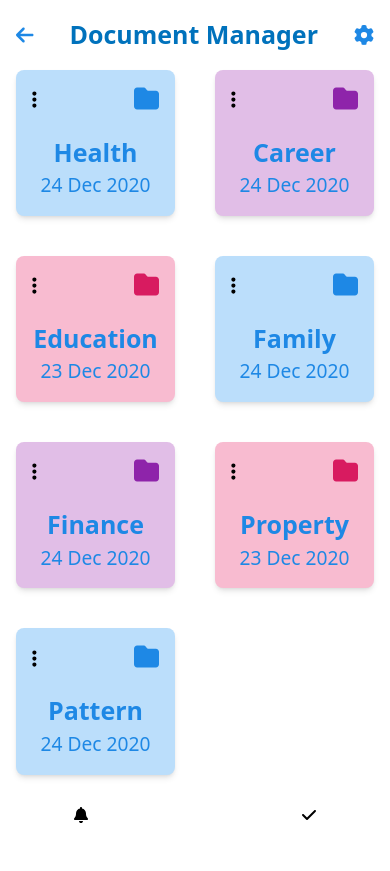
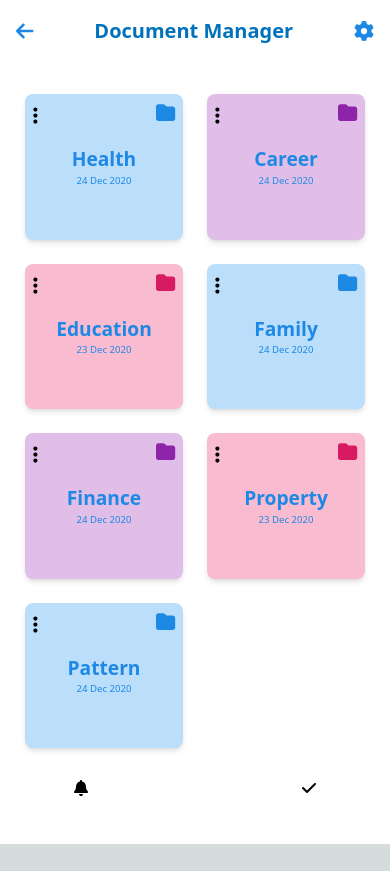
Before and after one commit to Service-Design-Studio/1d-final-project-summer-2024-SDS-2024-Team-14, a Next.js app: page /document_manager in a window 390 px wide. After the commit the page ends 844 px from the top, so only its background shows below. Built offline with nearby package versions, Linux system fonts and the light colour scheme.

Commit message:
tidied responsiveness for haowei

```diff
--- a/src/components/dm_header.js
+++ b/src/components/dm_header.js
@@ -28,11 +28,11 @@ import { faArrowLeft, faCog } from '@fortawesome/free-solid-svg-icons';
 
 const Header = () => {
   return (
-    <header className="flex items-center justify-between mb-4">
+    <header className="flex items-center justify-between mb-12">
       <button className="text-blue-600">
         <FontAwesomeIcon icon={faArrowLeft} size="lg" />
       </button>
-      <h1 className="text-2xl font-bold text-darkblue">Document Manager</h1>
+      <h1 className="text-xl md:text-3xl  font-bold text-darkblue">Document Manager</h1>
       <button className="text-blue-600">
         <FontAwesomeIcon icon={faCog} size="lg" />
       </button>
--- a/src/components/document_manager/dm_card.js
+++ b/src/components/document_manager/dm_card.js
@@ -21,18 +21,18 @@ import { faFolder, faEllipsisV } from '@fortawesome/free-solid-svg-icons';
 const Card = ({ title, date, bgColor, iconColor }) => {
   return (
     <div className={`relative p-4 sm:p-6 md:p-8 rounded-lg shadow-md ${bgColor} flex flex-col justify-center items-center`}>
-      <div className="absolute top-4 left-4">
+      <div className="absolute top-2 left-2 md:top-4 md:left-4">
         <button className="text-gray-600 text-lg"> {/* Adjusted icon size */}
           <FontAwesomeIcon icon={faEllipsisV} />
         </button>
       </div>
-      <div className="absolute top-4 right-4">
-        <FontAwesomeIcon icon={faFolder} className={`text-2xl ${iconColor}`} /> {/* Adjusted icon size */}
+      <div className="absolute top-2 right-2 sm:top-4 sm:right-4">
+        <FontAwesomeIcon icon={faFolder} className={`sm:text-2xl text-lg ${iconColor}`} /> {/* Adjusted icon size */}
       </div>
-      <h2 className="text-2xl sm:text-3xl md:text-4xl lg:text-5xl xl:text-6xl font-semibold text-blue-600 text-center mt-12 overflow-hidden whitespace-nowrap"> {/* Adjusted text size */}
+      <h2 className="text-lg sm:text-2xl md:text-2xl lg:text-2xl xl:text-2xl font-semibold text-blue-600 text-center overflow-hidden whitespace-nowrap"> {/* Adjusted text size */}
         {title}
       </h2>
-      <p className="text-lg sm:text-xl md:text-2xl lg:text-3xl xl:text-4xl text-blue-600 text-center overflow-hidden whitespace-nowrap"> {/* Adjusted text size */}
+      <p className="text-md sm:text-xl md:text-2xl lg:text-1xl xl:text-1xl text-blue-600 text-center overflow-hidden whitespace-nowrap"> {/* Adjusted text size */}
         {date}
       </p>
     </div>
--- a/src/pages/document_manager.js
+++ b/src/pages/document_manager.js
@@ -38,7 +38,7 @@ const DocumentManager = () => {
   return (
     <div className="min-h-screen bg-white p-4 flex flex-col justify-between">
       <Header />
-      <main className="grid grid-cols-2 gap-10 sm:grid-cols-2 md:grid-cols-2 lg:grid-cols-4 xl:grid-cols-4 flex-grow"> {/* Increased gap value */}
+      <main className="grid grid-cols-2 w-[95%] mx-auto gap-6 sm:gap-8 md:gap-12 sm:grid-cols-2 md:grid-cols-2 lg:grid-cols-4 xl:grid-cols-4 flex-grow"> {/* Increased gap value */}
         {cards.map((card, index) => (
           <Card key={index} title={card.title} date={card.date} bgColor={card.bgColor} iconColor={card.iconColor} />
         ))}
```
